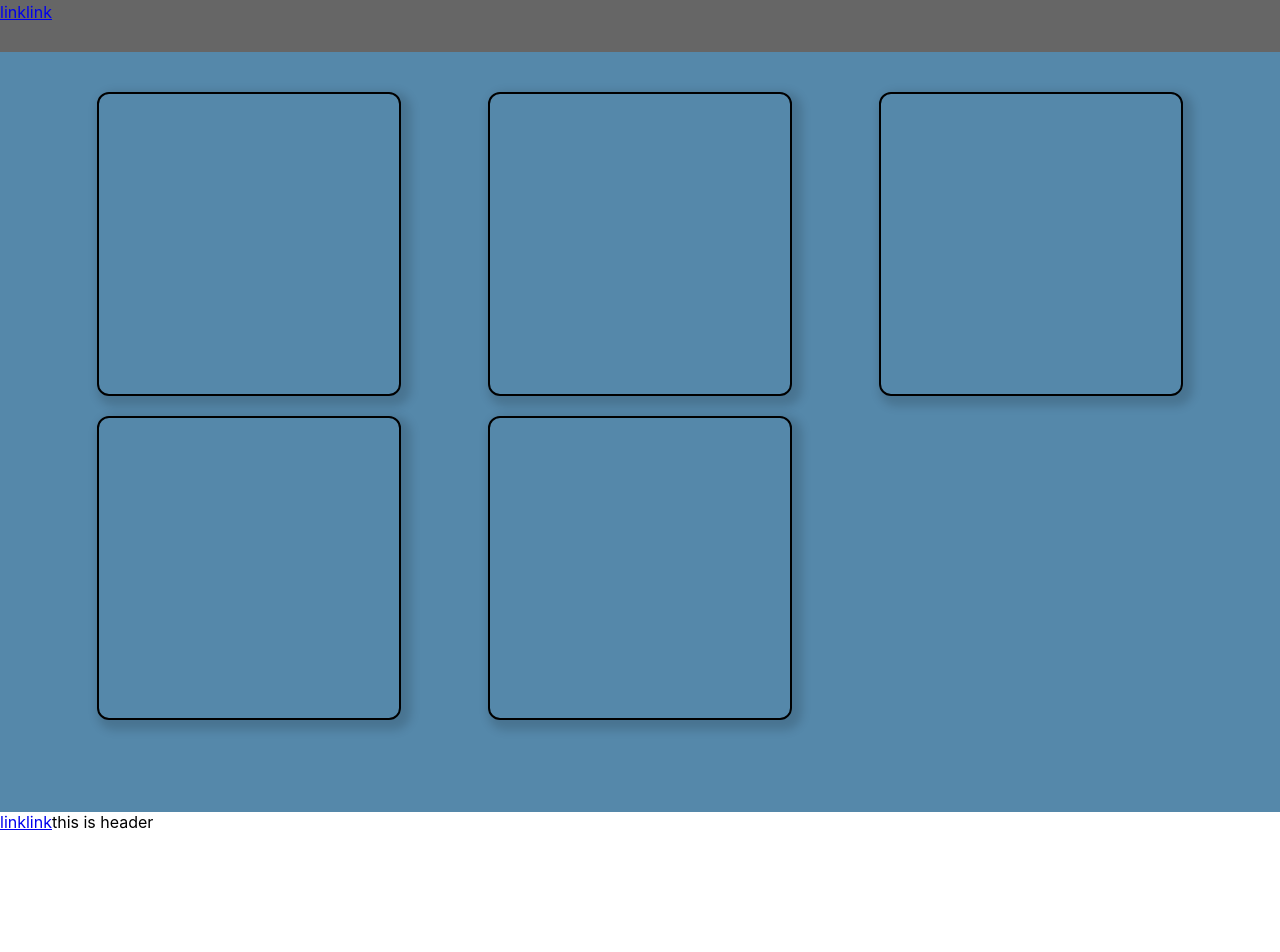
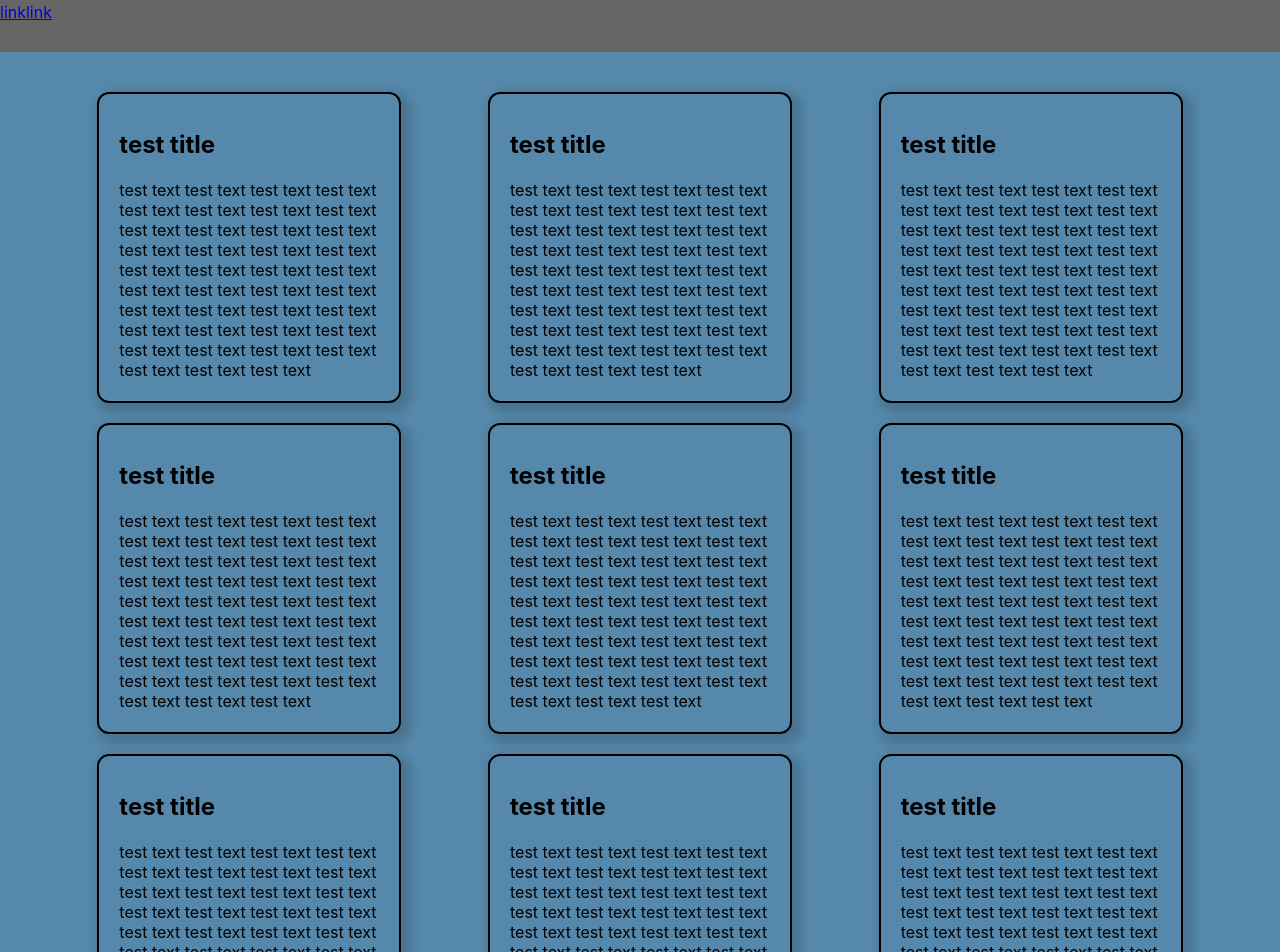
Before and after one commit to eraser5th/RaCP, a React (Create React App) app: page / in a window 1280 px wide. Shown: the top 952 px of the page. Before the commit the page ends 832 px from the top, so only its background shows below. Built offline with nearby package versions, Linux system fonts and the light colour scheme.

Commit message:
change fotter and header height

```diff
--- a/src/App.tsx
+++ b/src/App.tsx
@@ -12,7 +12,7 @@ const App: React.VFC = () => {
       <Header links={['link1', 'link2']} />
       <main className="main">
         <div className="main--inner">
-          <CardList cardList={[1, 2, 3, 4, 5]} />
+          <CardList cardList={[1, 2, 3, 4, 5, 6, 7, 8, 9, 10, 11, 12, 13, 14, 15, 16]} />
         </div>
       </main>
       <Footer links={['link1', 'link2']} />
--- a/src/componets/CardList.tsx
+++ b/src/componets/CardList.tsx
@@ -4,7 +4,7 @@ import './cardList.css';
 
 const CardList: React.VFC<{cardList: any[]}> = ({ cardList }) => (
   <div className="card-list">
-    {cardList.map(() => <Card rounded />)}
+    {cardList.map(() => <Card title="test title" explain="test text test text test text test text test text test text test text test text test text test text test text test text test text test text test text test text test text test text test text test text test text test text test text test text test text test text test text test text test text test text test text test text test text test text test text test text test text test text test text " rounded />)}
   </div>
 );
 
--- a/src/componets/Footer.tsx
+++ b/src/componets/Footer.tsx
@@ -1,5 +1,5 @@
 import React from 'react';
-import './header.css';
+import './footer.css';
 
 type FooterProps = {
     links: string[]
@@ -10,7 +10,7 @@ const Footer: React.VFC<FooterProps> = ({
 }) => (
   <footer className="footer">
     {links.map((link) => (<a href={link}>link</a>))}
-    this is header
+    this is footer
   </footer>
 );
 
--- a/src/componets/footer.css
+++ b/src/componets/footer.css
@@ -1,5 +1,6 @@
 .footer {
   width: 100vw;
-  height: 200px;
+  height: 3.75rem;
+  min-height: 8%;
   background-color: #666;
 }
--- a/src/componets/header.css
+++ b/src/componets/header.css
@@ -1,6 +1,7 @@
 .header {
   width: 100vw;
   height: 3.25rem;
+  min-height: 8%;
   text-decoration: none;
   background-color: #666;
 }
```
